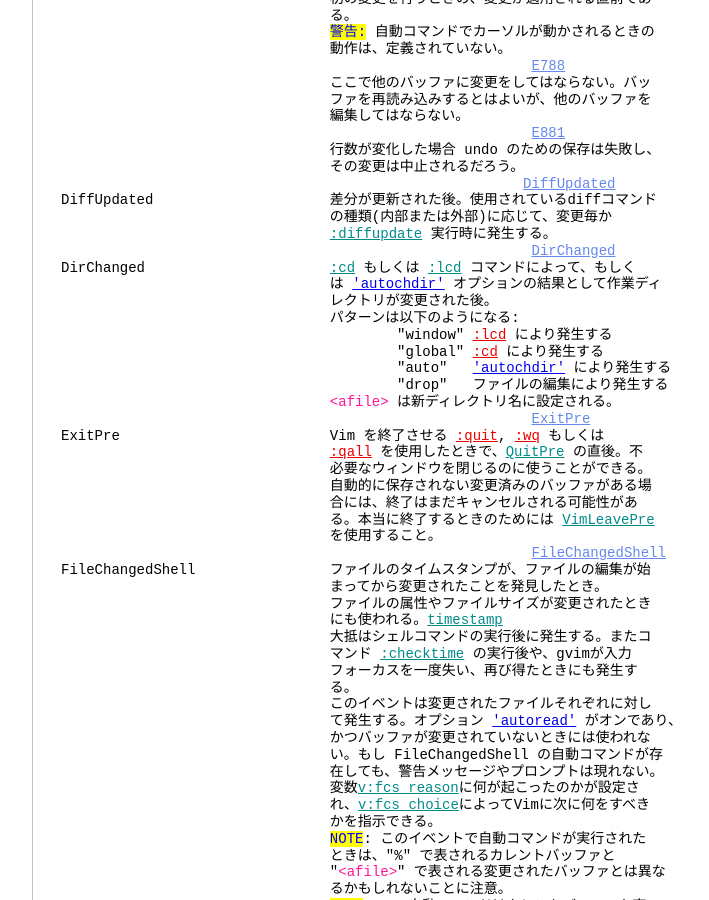
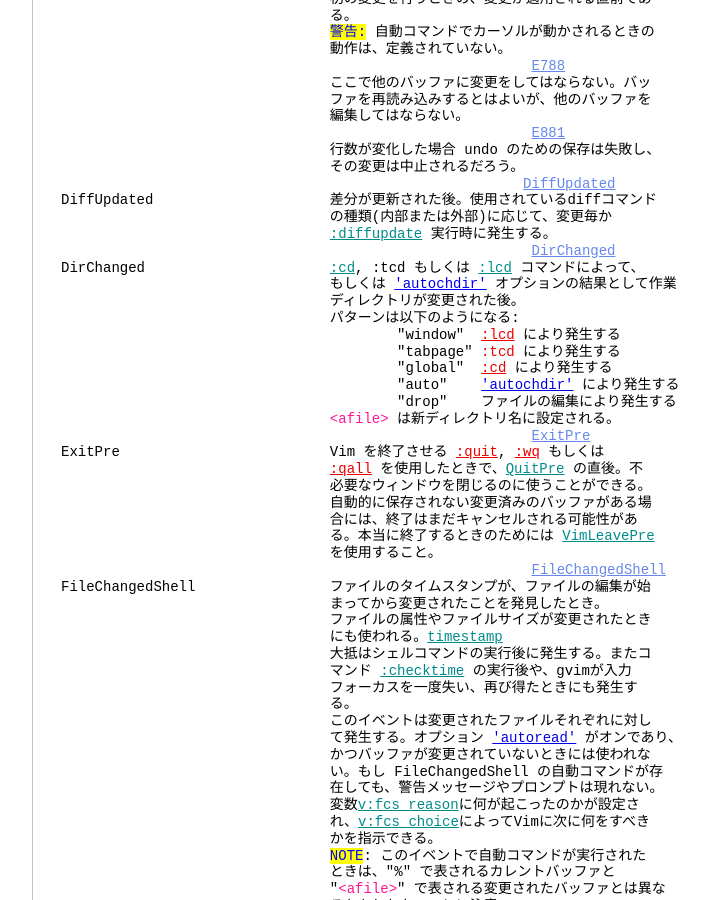
Before and after one commit to vim-jp/vimdoc-ja, a Jekyll site: the page built from autocmd.html, in a window 1280 px wide and 900 px high, scrolled down 11647 px. Shown: the whole window, without its empty margins (340-1049 px from the left). Built offline with Jekyll 4.4.1, drawn with Linux system fonts in a browser that asks for light colours; nearby versions of some CDN libraries; comment, search, counter and statistics services are not loaded; some of the changed text lies outside the part shown.

Commit message:
Generated by Travis JOB 2035.1
https://travis-ci.org/vim-jp/vimdoc-ja-working/builds/526783704

```diff
--- a/autocmd.html
+++ b/autocmd.html
@@ -3,7 +3,7 @@ layout: vimdoc
 helpname: 'autocmd'
 ---
 <div id='vimCodeElement'>
-<a class="Constant" href="autocmd.html" name="autocmd.txt">autocmd.txt</a>&nbsp;&nbsp; For&nbsp;<span class="Identifier">Vim バージョン 8.1.</span>&nbsp;&nbsp;Last change: 2019 Apr 08<br>
+<a class="Constant" href="autocmd.html" name="autocmd.txt">autocmd.txt</a>&nbsp;&nbsp; For&nbsp;<span class="Identifier">Vim バージョン 8.1.</span>&nbsp;&nbsp;Last change: 2019 Apr 27<br>
 <br>
 <br>
 &nbsp;&nbsp;&nbsp;&nbsp;&nbsp;&nbsp;&nbsp;&nbsp;&nbsp;&nbsp;&nbsp;&nbsp;&nbsp;&nbsp;&nbsp;&nbsp;&nbsp;&nbsp;<span class="Identifier">VIMリファレンスマニュアル&nbsp;&nbsp;&nbsp;&nbsp;by Bram Moolenaar</span><br>
@@ -699,14 +699,15 @@ DiffUpdated&nbsp;&nbsp;&nbsp;&nbsp;&nbsp;&nbsp;&nbsp;&nbsp;&nbsp;&nbsp;&nbsp;&nb
 &nbsp;&nbsp;&nbsp;&nbsp;&nbsp;&nbsp;&nbsp;&nbsp;&nbsp;&nbsp;&nbsp;&nbsp;&nbsp;&nbsp;&nbsp;&nbsp;&nbsp;&nbsp;&nbsp;&nbsp;&nbsp;&nbsp;&nbsp;&nbsp;&nbsp;&nbsp;&nbsp;&nbsp;&nbsp;&nbsp;&nbsp;&nbsp;の種類(内部または外部)に応じて、変更毎か<br>
 &nbsp;&nbsp;&nbsp;&nbsp;&nbsp;&nbsp;&nbsp;&nbsp;&nbsp;&nbsp;&nbsp;&nbsp;&nbsp;&nbsp;&nbsp;&nbsp;&nbsp;&nbsp;&nbsp;&nbsp;&nbsp;&nbsp;&nbsp;&nbsp;&nbsp;&nbsp;&nbsp;&nbsp;&nbsp;&nbsp;&nbsp;&nbsp;<a class="Identifier" href="diff.html#:diffupdate">:diffupdate</a>&nbsp;実行時に発生する。<br>
 &nbsp;&nbsp;&nbsp;&nbsp;&nbsp;&nbsp;&nbsp;&nbsp;&nbsp;&nbsp;&nbsp;&nbsp;&nbsp;&nbsp;&nbsp;&nbsp;&nbsp;&nbsp;&nbsp;&nbsp;&nbsp;&nbsp;&nbsp;&nbsp;&nbsp;&nbsp;&nbsp;&nbsp;&nbsp;&nbsp;&nbsp;&nbsp;&nbsp;&nbsp;&nbsp;&nbsp;&nbsp;&nbsp;&nbsp;&nbsp;&nbsp;&nbsp;&nbsp;&nbsp;&nbsp;&nbsp;&nbsp;&nbsp;&nbsp;&nbsp;&nbsp;&nbsp;&nbsp;&nbsp;&nbsp;&nbsp;<a class="Constant" href="autocmd.html#DirChanged" name="DirChanged">DirChanged</a><br>
-DirChanged&nbsp;&nbsp;&nbsp;&nbsp;&nbsp;&nbsp;&nbsp;&nbsp;&nbsp;&nbsp;&nbsp;&nbsp;&nbsp;&nbsp;&nbsp;&nbsp;&nbsp;&nbsp;&nbsp;&nbsp;&nbsp;&nbsp;<a class="Identifier" href="editing.html#:cd">:cd</a>&nbsp;もしくは&nbsp;<a class="Identifier" href="editing.html#:lcd">:lcd</a>&nbsp;コマンドによって、もしく<br>
-&nbsp;&nbsp;&nbsp;&nbsp;&nbsp;&nbsp;&nbsp;&nbsp;&nbsp;&nbsp;&nbsp;&nbsp;&nbsp;&nbsp;&nbsp;&nbsp;&nbsp;&nbsp;&nbsp;&nbsp;&nbsp;&nbsp;&nbsp;&nbsp;&nbsp;&nbsp;&nbsp;&nbsp;&nbsp;&nbsp;&nbsp;&nbsp;は&nbsp;<a class="Type" href="options.html#'autochdir'">'autochdir'</a>&nbsp;オプションの結果として作業ディ<br>
-&nbsp;&nbsp;&nbsp;&nbsp;&nbsp;&nbsp;&nbsp;&nbsp;&nbsp;&nbsp;&nbsp;&nbsp;&nbsp;&nbsp;&nbsp;&nbsp;&nbsp;&nbsp;&nbsp;&nbsp;&nbsp;&nbsp;&nbsp;&nbsp;&nbsp;&nbsp;&nbsp;&nbsp;&nbsp;&nbsp;&nbsp;&nbsp;レクトリが変更された後。<br>
+DirChanged&nbsp;&nbsp;&nbsp;&nbsp;&nbsp;&nbsp;&nbsp;&nbsp;&nbsp;&nbsp;&nbsp;&nbsp;&nbsp;&nbsp;&nbsp;&nbsp;&nbsp;&nbsp;&nbsp;&nbsp;&nbsp;&nbsp;<a class="Identifier" href="editing.html#:cd">:cd</a>,&nbsp;<span class="MissingTag">:tcd</span>&nbsp;もしくは&nbsp;<a class="Identifier" href="editing.html#:lcd">:lcd</a>&nbsp;コマンドによって、<br>
+&nbsp;&nbsp;&nbsp;&nbsp;&nbsp;&nbsp;&nbsp;&nbsp;&nbsp;&nbsp;&nbsp;&nbsp;&nbsp;&nbsp;&nbsp;&nbsp;&nbsp;&nbsp;&nbsp;&nbsp;&nbsp;&nbsp;&nbsp;&nbsp;&nbsp;&nbsp;&nbsp;&nbsp;&nbsp;&nbsp;&nbsp;&nbsp;もしくは&nbsp;<a class="Type" href="options.html#'autochdir'">'autochdir'</a>&nbsp;オプションの結果として作業<br>
+&nbsp;&nbsp;&nbsp;&nbsp;&nbsp;&nbsp;&nbsp;&nbsp;&nbsp;&nbsp;&nbsp;&nbsp;&nbsp;&nbsp;&nbsp;&nbsp;&nbsp;&nbsp;&nbsp;&nbsp;&nbsp;&nbsp;&nbsp;&nbsp;&nbsp;&nbsp;&nbsp;&nbsp;&nbsp;&nbsp;&nbsp;&nbsp;ディレクトリが変更された後。<br>
 &nbsp;&nbsp;&nbsp;&nbsp;&nbsp;&nbsp;&nbsp;&nbsp;&nbsp;&nbsp;&nbsp;&nbsp;&nbsp;&nbsp;&nbsp;&nbsp;&nbsp;&nbsp;&nbsp;&nbsp;&nbsp;&nbsp;&nbsp;&nbsp;&nbsp;&nbsp;&nbsp;&nbsp;&nbsp;&nbsp;&nbsp;&nbsp;パターンは以下のようになる:<br>
-&nbsp;&nbsp;&nbsp;&nbsp;&nbsp;&nbsp;&nbsp;&nbsp;&nbsp;&nbsp;&nbsp;&nbsp;&nbsp;&nbsp;&nbsp;&nbsp;&nbsp;&nbsp;&nbsp;&nbsp;&nbsp;&nbsp;&nbsp;&nbsp;&nbsp;&nbsp;&nbsp;&nbsp;&nbsp;&nbsp;&nbsp;&nbsp;&nbsp;&nbsp;&nbsp;&nbsp;&nbsp;&nbsp;&nbsp;&nbsp;&quot;window&quot;&nbsp;<a class="Comment" href="editing.html#:lcd">:lcd</a>&nbsp;により発生する<br>
-&nbsp;&nbsp;&nbsp;&nbsp;&nbsp;&nbsp;&nbsp;&nbsp;&nbsp;&nbsp;&nbsp;&nbsp;&nbsp;&nbsp;&nbsp;&nbsp;&nbsp;&nbsp;&nbsp;&nbsp;&nbsp;&nbsp;&nbsp;&nbsp;&nbsp;&nbsp;&nbsp;&nbsp;&nbsp;&nbsp;&nbsp;&nbsp;&nbsp;&nbsp;&nbsp;&nbsp;&nbsp;&nbsp;&nbsp;&nbsp;&quot;global&quot;&nbsp;<a class="Comment" href="editing.html#:cd">:cd</a>&nbsp;により発生する<br>
-&nbsp;&nbsp;&nbsp;&nbsp;&nbsp;&nbsp;&nbsp;&nbsp;&nbsp;&nbsp;&nbsp;&nbsp;&nbsp;&nbsp;&nbsp;&nbsp;&nbsp;&nbsp;&nbsp;&nbsp;&nbsp;&nbsp;&nbsp;&nbsp;&nbsp;&nbsp;&nbsp;&nbsp;&nbsp;&nbsp;&nbsp;&nbsp;&nbsp;&nbsp;&nbsp;&nbsp;&nbsp;&nbsp;&nbsp;&nbsp;&quot;auto&quot;&nbsp;&nbsp;&nbsp;<a class="Type" href="options.html#'autochdir'">'autochdir'</a>&nbsp;により発生する<br>
-&nbsp;&nbsp;&nbsp;&nbsp;&nbsp;&nbsp;&nbsp;&nbsp;&nbsp;&nbsp;&nbsp;&nbsp;&nbsp;&nbsp;&nbsp;&nbsp;&nbsp;&nbsp;&nbsp;&nbsp;&nbsp;&nbsp;&nbsp;&nbsp;&nbsp;&nbsp;&nbsp;&nbsp;&nbsp;&nbsp;&nbsp;&nbsp;&nbsp;&nbsp;&nbsp;&nbsp;&nbsp;&nbsp;&nbsp;&nbsp;&quot;drop&quot;&nbsp;&nbsp; ファイルの編集により発生する<br>
+&nbsp;&nbsp;&nbsp;&nbsp;&nbsp;&nbsp;&nbsp;&nbsp;&nbsp;&nbsp;&nbsp;&nbsp;&nbsp;&nbsp;&nbsp;&nbsp;&nbsp;&nbsp;&nbsp;&nbsp;&nbsp;&nbsp;&nbsp;&nbsp;&nbsp;&nbsp;&nbsp;&nbsp;&nbsp;&nbsp;&nbsp;&nbsp;&nbsp;&nbsp;&nbsp;&nbsp;&nbsp;&nbsp;&nbsp;&nbsp;&quot;window&quot;&nbsp;&nbsp;<a class="Comment" href="editing.html#:lcd">:lcd</a>&nbsp;により発生する<br>
+&nbsp;&nbsp;&nbsp;&nbsp;&nbsp;&nbsp;&nbsp;&nbsp;&nbsp;&nbsp;&nbsp;&nbsp;&nbsp;&nbsp;&nbsp;&nbsp;&nbsp;&nbsp;&nbsp;&nbsp;&nbsp;&nbsp;&nbsp;&nbsp;&nbsp;&nbsp;&nbsp;&nbsp;&nbsp;&nbsp;&nbsp;&nbsp;&nbsp;&nbsp;&nbsp;&nbsp;&nbsp;&nbsp;&nbsp;&nbsp;&quot;tabpage&quot;&nbsp;<span class="Comment">:tcd</span>&nbsp;により発生する<br>
+&nbsp;&nbsp;&nbsp;&nbsp;&nbsp;&nbsp;&nbsp;&nbsp;&nbsp;&nbsp;&nbsp;&nbsp;&nbsp;&nbsp;&nbsp;&nbsp;&nbsp;&nbsp;&nbsp;&nbsp;&nbsp;&nbsp;&nbsp;&nbsp;&nbsp;&nbsp;&nbsp;&nbsp;&nbsp;&nbsp;&nbsp;&nbsp;&nbsp;&nbsp;&nbsp;&nbsp;&nbsp;&nbsp;&nbsp;&nbsp;&quot;global&quot;&nbsp;&nbsp;<a class="Comment" href="editing.html#:cd">:cd</a>&nbsp;により発生する<br>
+&nbsp;&nbsp;&nbsp;&nbsp;&nbsp;&nbsp;&nbsp;&nbsp;&nbsp;&nbsp;&nbsp;&nbsp;&nbsp;&nbsp;&nbsp;&nbsp;&nbsp;&nbsp;&nbsp;&nbsp;&nbsp;&nbsp;&nbsp;&nbsp;&nbsp;&nbsp;&nbsp;&nbsp;&nbsp;&nbsp;&nbsp;&nbsp;&nbsp;&nbsp;&nbsp;&nbsp;&nbsp;&nbsp;&nbsp;&nbsp;&quot;auto&quot;&nbsp;&nbsp;&nbsp;&nbsp;<a class="Type" href="options.html#'autochdir'">'autochdir'</a>&nbsp;により発生する<br>
+&nbsp;&nbsp;&nbsp;&nbsp;&nbsp;&nbsp;&nbsp;&nbsp;&nbsp;&nbsp;&nbsp;&nbsp;&nbsp;&nbsp;&nbsp;&nbsp;&nbsp;&nbsp;&nbsp;&nbsp;&nbsp;&nbsp;&nbsp;&nbsp;&nbsp;&nbsp;&nbsp;&nbsp;&nbsp;&nbsp;&nbsp;&nbsp;&nbsp;&nbsp;&nbsp;&nbsp;&nbsp;&nbsp;&nbsp;&nbsp;&quot;drop&quot;&nbsp;&nbsp;&nbsp;&nbsp;ファイルの編集により発生する<br>
 &nbsp;&nbsp;&nbsp;&nbsp;&nbsp;&nbsp;&nbsp;&nbsp;&nbsp;&nbsp;&nbsp;&nbsp;&nbsp;&nbsp;&nbsp;&nbsp;&nbsp;&nbsp;&nbsp;&nbsp;&nbsp;&nbsp;&nbsp;&nbsp;&nbsp;&nbsp;&nbsp;&nbsp;&nbsp;&nbsp;&nbsp;&nbsp;<span class="Special">&lt;afile&gt;</span>&nbsp;は新ディレクトリ名に設定される。<br>
 &nbsp;&nbsp;&nbsp;&nbsp;&nbsp;&nbsp;&nbsp;&nbsp;&nbsp;&nbsp;&nbsp;&nbsp;&nbsp;&nbsp;&nbsp;&nbsp;&nbsp;&nbsp;&nbsp;&nbsp;&nbsp;&nbsp;&nbsp;&nbsp;&nbsp;&nbsp;&nbsp;&nbsp;&nbsp;&nbsp;&nbsp;&nbsp;&nbsp;&nbsp;&nbsp;&nbsp;&nbsp;&nbsp;&nbsp;&nbsp;&nbsp;&nbsp;&nbsp;&nbsp;&nbsp;&nbsp;&nbsp;&nbsp;&nbsp;&nbsp;&nbsp;&nbsp;&nbsp;&nbsp;&nbsp;&nbsp;<a class="Constant" href="autocmd.html#ExitPre" name="ExitPre">ExitPre</a><br>
 ExitPre&nbsp;&nbsp;&nbsp;&nbsp;&nbsp;&nbsp;&nbsp;&nbsp;&nbsp;&nbsp;&nbsp;&nbsp;&nbsp;&nbsp;&nbsp;&nbsp;&nbsp;&nbsp;&nbsp;&nbsp;&nbsp;&nbsp;&nbsp;&nbsp; Vim を終了させる&nbsp;<a class="Comment" href="editing.html#:quit">:quit</a>,&nbsp;<a class="Comment" href="editing.html#:wq">:wq</a>&nbsp;もしくは<br>
```
